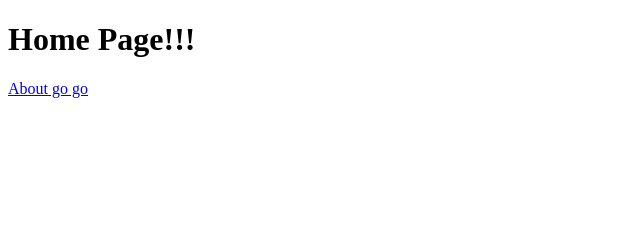
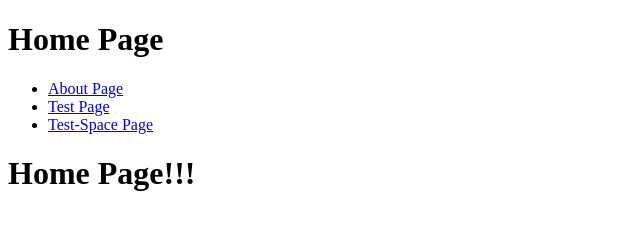
Before and after one commit to kimminsic/my_gatsby_06_01, a Gatsby site: page / in a window 1280 px wide. Shown: the whole page, without its empty margins (0-640 px from the left). Built offline with nearby package versions, Linux system fonts and the light colour scheme; Gatsby itself is replaced by a stand-in of ours.

Commit message:
링크연결

```diff
--- a/src/pages/index.js
+++ b/src/pages/index.js
@@ -1,12 +1,14 @@
 import React from "react";
 import { Link } from "gatsby";
+import Layout from "./layout";
+
 // markup
 const IndexPage = () => {
   return (
     <main>
       <title>Home Page???</title>
+      <Layout PageTitle={"Home Page"}></Layout>
       <h1>Home Page!!!</h1>
-      <Link to="/about">About go go</Link>
     </main>
   );
 };
--- a/src/pages/layout.js
+++ b/src/pages/layout.js
@@ -0,0 +1,29 @@
+import React from "react";
+import { Link } from "gatsby";
+
+function Layout({ PageTitle, Children }) {
+  return (
+    <div>
+      <main>
+        <h1>{PageTitle}</h1>
+        {Children}
+      </main>
+
+      <nav>
+        <ul>
+          <li>
+            <Link to="/about">About Page</Link>
+          </li>
+          <li>
+            <Link to="/test">Test Page</Link>
+          </li>
+          <li>
+            <Link to="/test-space">Test-Space Page</Link>
+          </li>
+        </ul>
+      </nav>
+    </div>
+  );
+}
+
+export default Layout;
--- a/src/pages/test-space.js
+++ b/src/pages/test-space.js
@@ -1,12 +1,14 @@
 import React from "react";
+import { Link } from "gatsby";
 
-function testSpace() {
+function TestSpacePage() {
   return (
     <main>
       <title>테스트 스페이스</title>
       <h1>테스트 스페이스 페이지 입니다.</h1>
+      <Link to="/">Back</Link>
     </main>
   );
 }
 
-export default testSpace;
+export default TestSpacePage;
--- a/src/pages/test.js
+++ b/src/pages/test.js
@@ -1,12 +1,14 @@
 import React from "react";
+import { Link } from "gatsby";
 
-function testPage() {
+function TestPage() {
   return (
     <main>
       <title>테스트 페이지</title>
       <h1>테스트 페이지 입니다.</h1>
+      <Link to="/">Back</Link>
     </main>
   );
 }
 
-export default testPage;
+export default TestPage;
```
